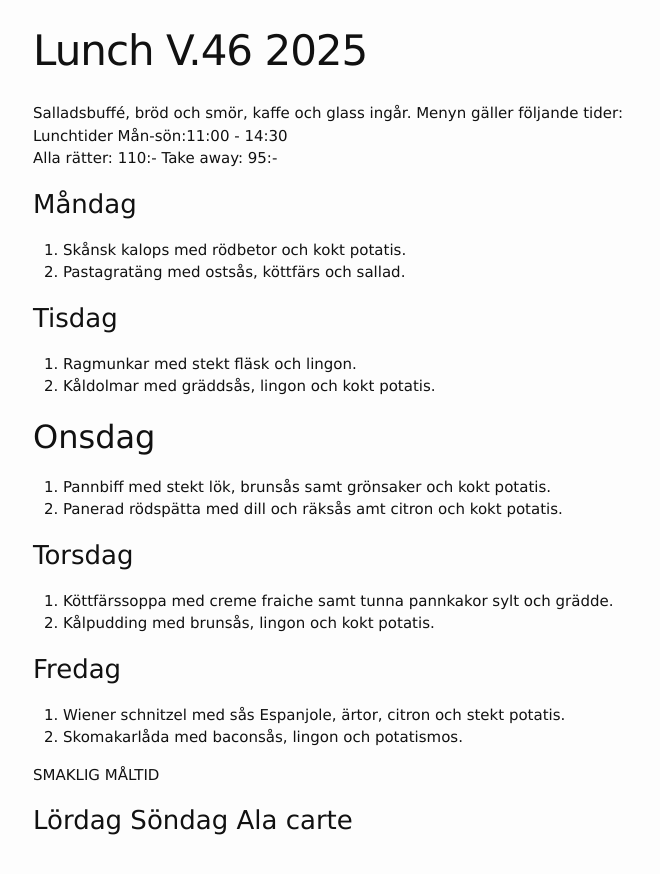
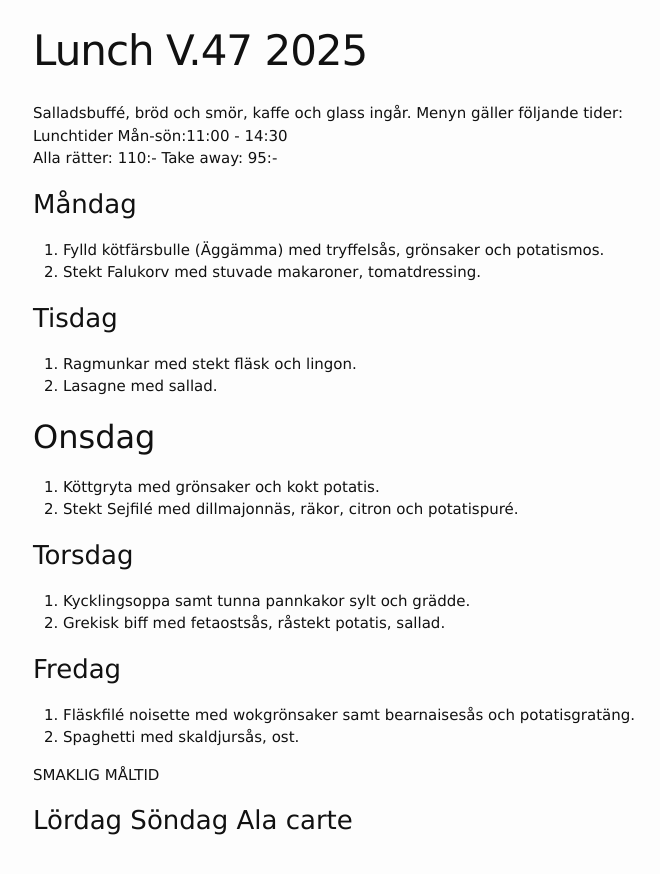
Before and after one commit to FarInn62/farinn62.github.io, a Jekyll site: the page built from lunch.md, in a window 1280 px wide. Shown: the top 874 px of the page, without its empty margins (237-897 px from the left). Built offline with Jekyll 4.4.1, drawn with Linux system fonts in a browser that asks for light colours.

Commit message:
Update lunch menu for version 47

```diff
--- a/lunch.md
+++ b/lunch.md
@@ -1,6 +1,6 @@
 ---
 layout: foodmenu
-title: Lunch V.46 2025
+title: Lunch V.47 2025
 
 permalink: /lunch/
 published: true
@@ -12,27 +12,27 @@ Alla rätter: 110:- Take away: 95:-
 
 ### Måndag
 
-1. Skånsk kalops med rödbetor och kokt potatis.
-2. Pastagratäng med ostsås, köttfärs och sallad.
+1. Fylld kötfärsbulle (Äggämma) med tryffelsås, grönsaker och potatismos.
+2. Stekt Falukorv med stuvade makaroner, tomatdressing.
 
 ### Tisdag
 
 1. Ragmunkar med stekt fläsk och lingon.
-2. Kåldolmar med gräddsås, lingon och kokt potatis.
+2. Lasagne med sallad.
 
 ## Onsdag
-1. Pannbiff med stekt lök, brunsås samt grönsaker och kokt potatis.
-2. Panerad rödspätta med dill och räksås amt citron och kokt potatis.
+1. Köttgryta med grönsaker och kokt potatis.
+2. Stekt Sejfilé med dillmajonnäs, räkor, citron och potatispuré.
 
 ### Torsdag
 
-1. Köttfärssoppa med creme fraiche samt tunna pannkakor sylt och grädde.
-2. Kålpudding med brunsås, lingon och kokt potatis.
+1. Kycklingsoppa samt tunna pannkakor sylt och grädde.
+2. Grekisk biff med fetaostsås, råstekt potatis, sallad.
 
 ### Fredag
 
-1. Wiener schnitzel med sås Espanjole, ärtor, citron och stekt potatis.
-2. Skomakarlåda med baconsås, lingon och potatismos.
+1. Fläskfilé noisette med wokgrönsaker samt bearnaisesås och potatisgratäng.
+2. Spaghetti med skaldjursås, ost.
 
 SMAKLIG MÅLTID
 
```
